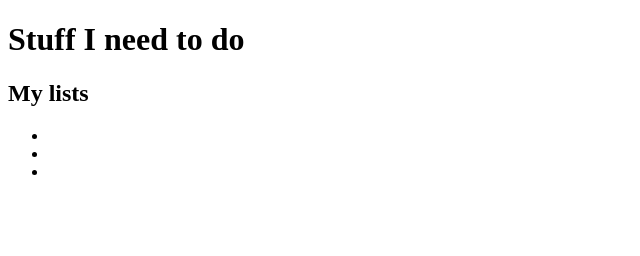
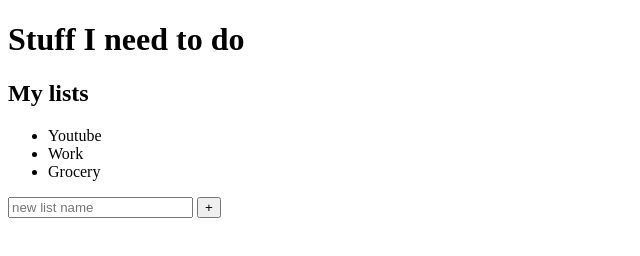
Before and after one commit to dornkholland/todo_list_app, a plain HTML site: page index.html in a window 1280 px wide. Shown: the whole page, without its empty margins (0-640 px from the left). Drawn offline with Linux system fonts and the light colour scheme.

Commit message:
added part of html skeleton

```diff
--- a/index.html
+++ b/index.html
@@ -5,22 +5,30 @@
     <link rel="stylesheet" href="css/main.css" />
   </head>
 
-
   <body>
+    <!-- header of stuff here -->
     <h1 class="title">Stuff I need to do</h1>
     <div class="all-tasks">
-
+      <!-- active list of taskLISTS here -->
       <h2 class="task-list-title">My lists</h2>
       <ul class="task-list">
-                <li class = "active-list"></li>
-                <li></li>
-                <li></li>
+        <li class="active-list">Youtube</li>
+        <li>Work</li>
+        <li>Grocery</li>
       </ul>
+
+      <!-- adding new lists -->
+      <form action="">
+        <input
+          type="text"
+          class="new list"
+          placeholder="new list name"
+          aria-label="new list name"
+        />
+        <button class="btn list" aria-label="create new list">+</button>
+      </form>
     </div>
 
-        <div class="todo-list"> </div>
-
-
+    <div class="todo-list"></div>
   </body>
-    <!-- test changes -->
 </html>
```
Lines whose indentation alone changed are shown as unchanged.
